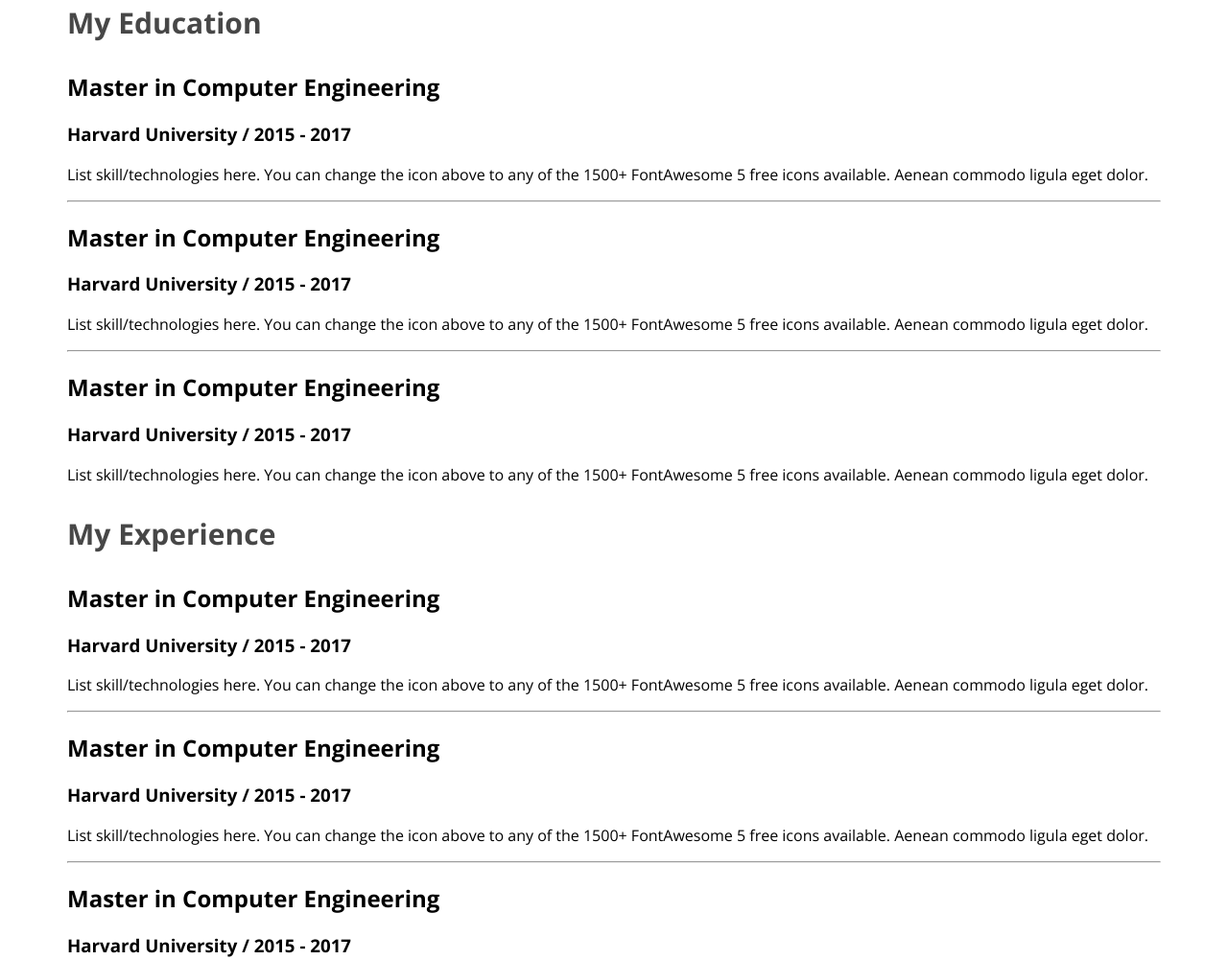
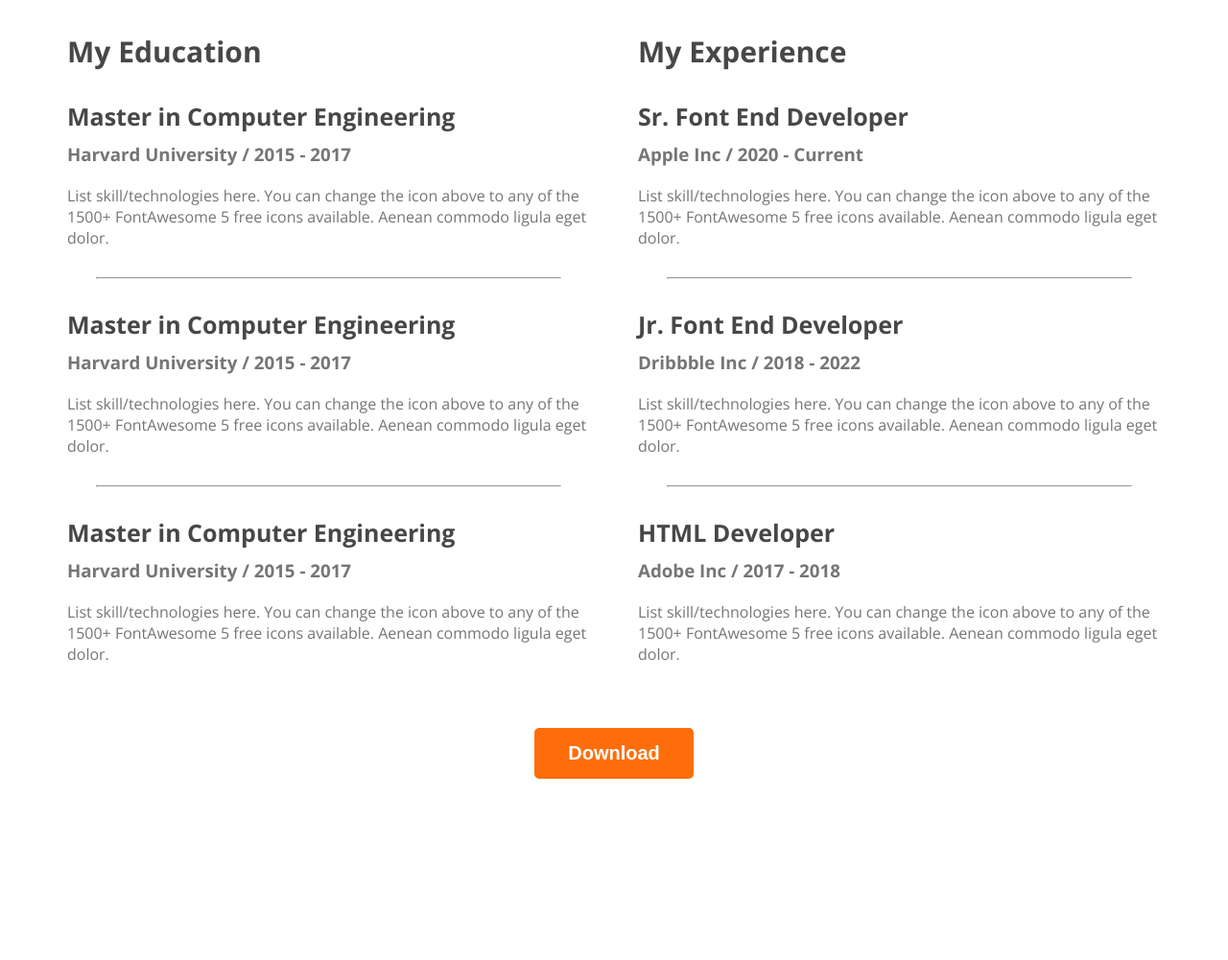
Before and after one commit to Mominul072/Webdeveloper-portfolio, a plain HTML site: page index.html in a window 1280 px wide. Shown: the part 2499-3500 px from the top of the page at 96% size. After the commit the page ends 3319 px from the top, so only its background shows below. Drawn offline with nearby package versions, Linux system fonts and the light colour scheme.

Commit message:
finish the resume section

```diff
--- a/index.html
+++ b/index.html
@@ -134,27 +134,27 @@
                     <h3 class="resume-colum-title">My Experience</h3>
 
                     <div class="resume-item">
-                        <h2 class="resume-item-title">Master in Computer Engineering</h2>
+                        <h2 class="resume-item-title">Sr. Font End Developer</h2>
                         <h3 class="resume-item-institute
-                        "> Harvard University / 2015 - 2017</h3>
+                        "> Apple Inc / 2020 - Current</h3>
                         <p class="resume-item-description
                         ">List skill/technologies here. You can change the icon above
                             to any of the 1500+ FontAwesome 5 free icons available. Aenean commodo ligula eget dolor.</p>
                     </div>
                     <hr>
                     <div class="resume-item">
-                        <h2 class="resume-item-title">Master in Computer Engineering</h2>
+                        <h2 class="resume-item-title">Jr. Font End Developer</h2>
                         <h3 class="resume-item-institute
-                        "> Harvard University / 2015 - 2017</h3>
+                        "> Dribbble Inc / 2018 - 2022</h3>
                         <p class="resume-item-description
                         ">List skill/technologies here. You can change the icon above
                         to any of the 1500+ FontAwesome 5 free icons available. Aenean commodo ligula eget dolor.</p>
                     </div>
                     <hr>
                     <div class="resume-item">
-                        <h2 class="resume-item-title">Master in Computer Engineering</h2>
+                        <h2 class="resume-item-title">HTML Developer</h2>
                         <h3 class="resume-item-institute
-                        "> Harvard University / 2015 - 2017</h3>
+                        "> Adobe Inc / 2017 - 2018</h3>
                         <p class="resume-item-description
                         ">List skill/technologies here. You can change the icon above
                             to any of the 1500+ FontAwesome 5 free icons available. Aenean commodo ligula eget dolor.</p>
@@ -163,6 +163,10 @@
 
                 </div>
             </div>
+
+           <div class="download-cv">
+            <button class="btn-primary" >Download</button>
+           </div>
 
         </section>
 
--- a/portfolio.css
+++ b/portfolio.css
@@ -164,3 +164,40 @@ main section{
     font-weight: 700;
 
     }
+
+.resume-container{
+    display: flex;
+    gap: 50px;
+}
+.resume-item-description{
+    color: #757575;
+    /* font-size: 16px; */
+    /* font-weight: 400; */
+    /* line-height: 28px; */
+}
+.resume-item-institute{
+    color: #757575;
+    /* font-size: 20px; */
+    /* font-weight: 600; */
+    margin-bottom:20px ;
+    margin-top: 0px;
+}
+.resume-item-title{
+    color: #474747;
+    font-size: 25px;
+    font-weight: 700;
+
+    margin-bottom:10px ;
+
+
+
+}
+.resume-container hr{
+    margin: 30px;
+}
+
+
+.download-cv{
+    text-align: center;
+    margin-top: 50px;
+}
```
